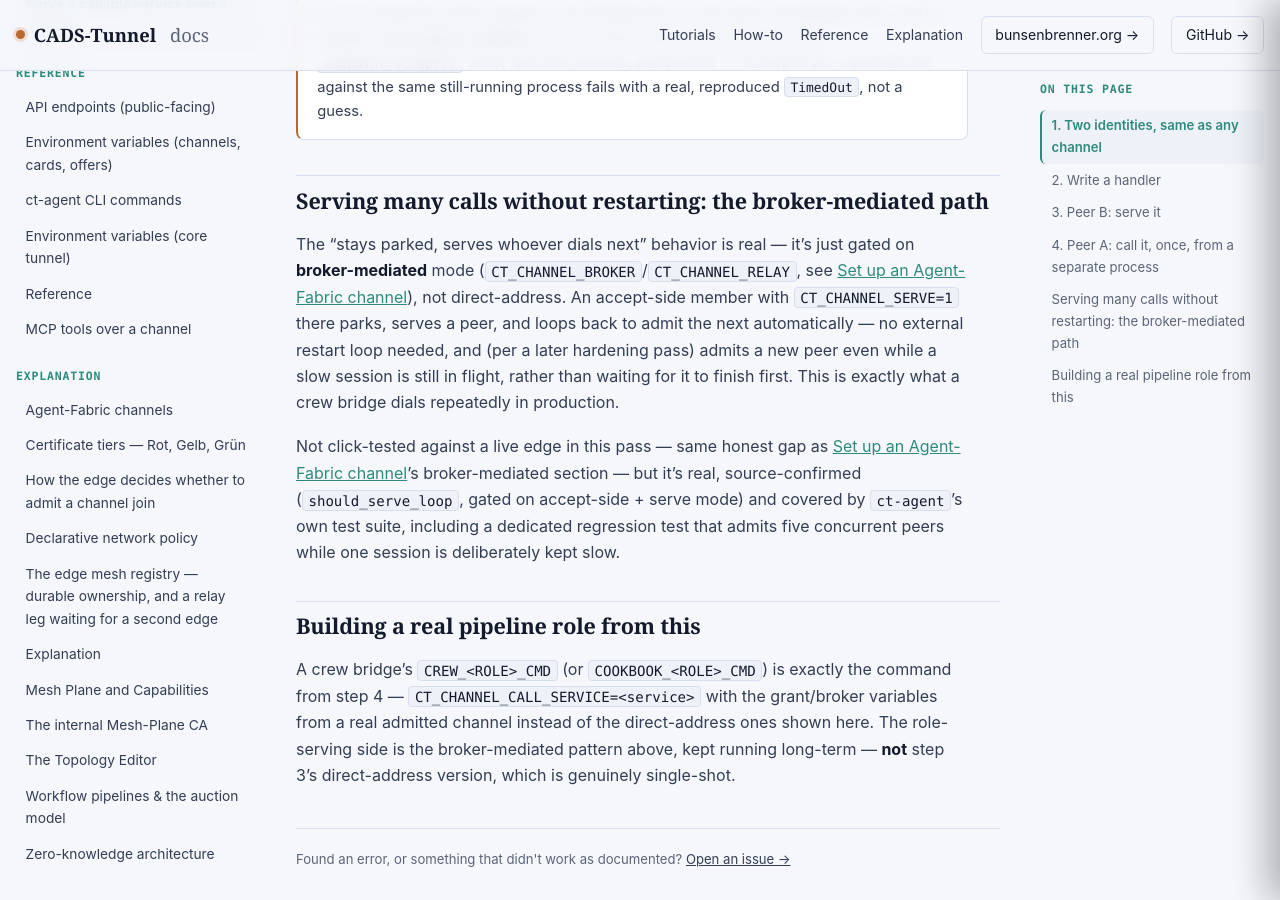
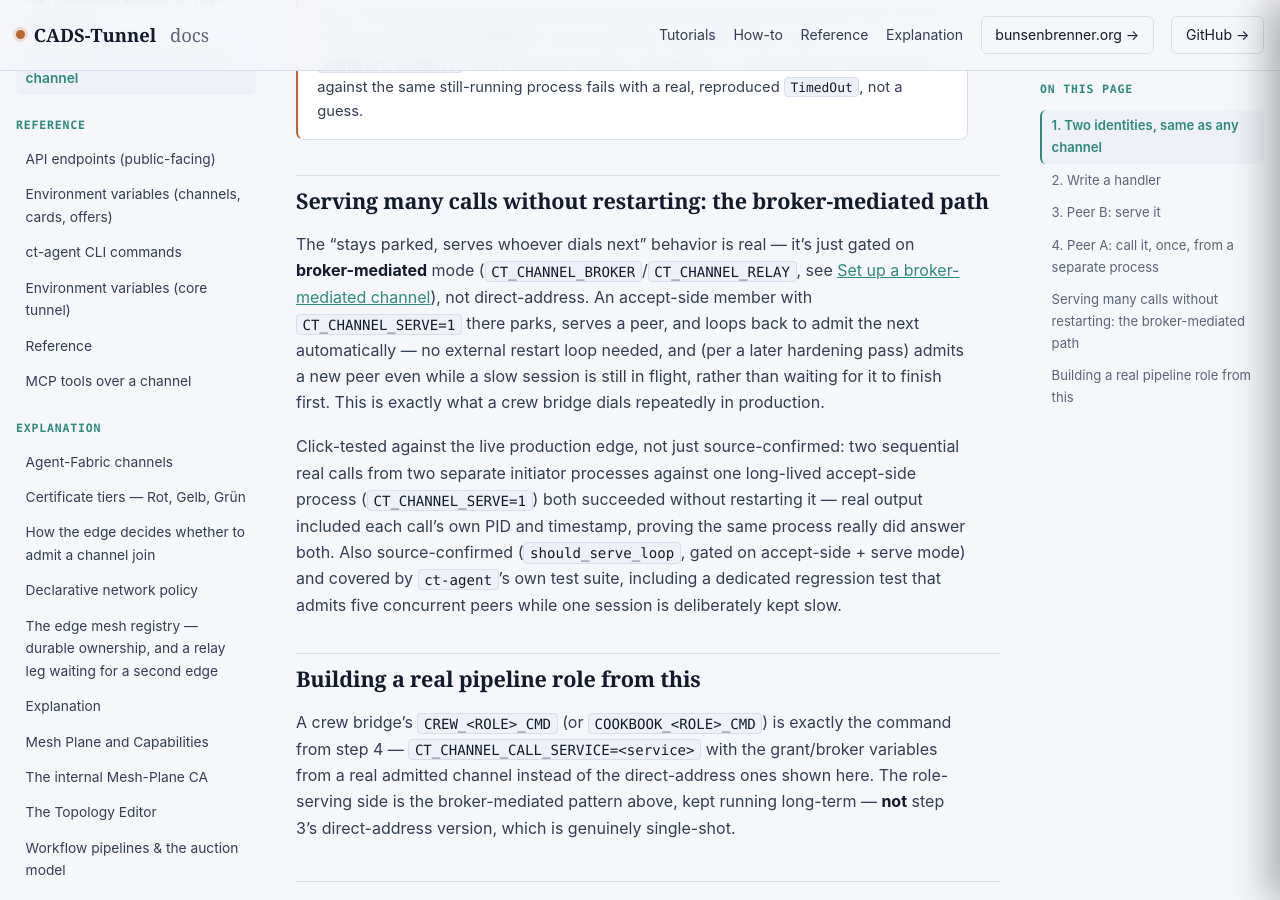
Before and after one commit to scimbe/CADS-Tunnel-docs, a Jekyll site: the page built from _how-to/serve-a-channel-service.md, in a window 1280 px wide and 900 px high, scrolled down 2236 px. Built offline with Jekyll 4.4.1, drawn with Linux system fonts in a browser that asks for light colours; some of the changed text lies outside the part shown.

Commit message:
how-to: new "Set up a broker-mediated channel" (firing 63)
Closes two honest gaps this site has carried since early in the
session: join-a-channel.md and serve-a-channel-service.md both
explicitly flagged the broker-mediated path as source-confirmed but
not click-tested against a live edge. It now has been -- twice, for
real, tonight, while building CADS-a2a-demo's rework: channel
registration (ct-agent channel register, live-run against production
with a real captured "registered channel ... with the control plane"
line), grants, and a real broker-mediated connect with a message
crossing two genuinely separate processes through the production
relay. Also documents the persistent CT_CHANNEL_SERVE=1 case (two
sequential real calls against one long-lived process) and the one real
trap hit along the way: same-host hairpin-NAT against a public
hostname producing "admission exchange stalled (#140)" on both sides,
not a channel bug.

Updated both flagged pages to point here instead of describing the gap
as open.

Co-Authored-By: Claude Sonnet 5 <noreply@anthropic.com>
Claude-Session: https://claude.ai/code/session_018FkngvdKnmVcAT84EZe7Ur

```diff
--- a/_how-to/serve-a-channel-service.md
+++ b/_how-to/serve-a-channel-service.md
@@ -102,17 +102,19 @@ guess.
 
 The "stays parked, serves whoever dials next" behavior is real — it's just gated on
 <strong>broker-mediated</strong> mode (<code>CT_CHANNEL_BROKER</code>/<code>CT_CHANNEL_RELAY</code>, see
-[Set up an Agent-Fabric channel]({{ '/how-to/join-a-channel/' | relative_url }})), not direct-address.
-An accept-side member with <code>CT_CHANNEL_SERVE=1</code> there parks, serves a peer, and loops back to
-admit the next automatically — no external restart loop needed, and (per a later hardening pass) admits
-a new peer even while a slow session is still in flight, rather than waiting for it to finish first. This
-is exactly what a crew bridge dials repeatedly in production.
+[Set up a broker-mediated channel]({{ '/how-to/broker-mediated-channel/' | relative_url }})), not
+direct-address. An accept-side member with <code>CT_CHANNEL_SERVE=1</code> there parks, serves a peer,
+and loops back to admit the next automatically — no external restart loop needed, and (per a later
+hardening pass) admits a new peer even while a slow session is still in flight, rather than waiting for
+it to finish first. This is exactly what a crew bridge dials repeatedly in production.
 
-Not click-tested against a live edge in this pass — same honest gap as
-[Set up an Agent-Fabric channel]({{ '/how-to/join-a-channel/' | relative_url }})'s broker-mediated
-section — but it's real, source-confirmed (`should_serve_loop`, gated on accept-side + serve mode) and
-covered by `ct-agent`'s own test suite, including a dedicated regression test that admits five
-concurrent peers while one session is deliberately kept slow.
+Click-tested against the live production edge, not just source-confirmed: two sequential real calls
+from two separate initiator processes against one long-lived accept-side process
+(<code>CT_CHANNEL_SERVE=1</code>) both succeeded without restarting it — real output included each
+call's own PID and timestamp, proving the same process really did answer both. Also
+source-confirmed (<code>should_serve_loop</code>, gated on accept-side + serve mode) and covered by
+`ct-agent`'s own test suite, including a dedicated regression test that admits five concurrent peers
+while one session is deliberately kept slow.
 
 ## Building a real pipeline role from this
 
```
Also changed, not shown: _how-to/broker-mediated-channel.md (added, +122 -0 lines), _how-to/join-a-channel.md (+3 -5 lines).
